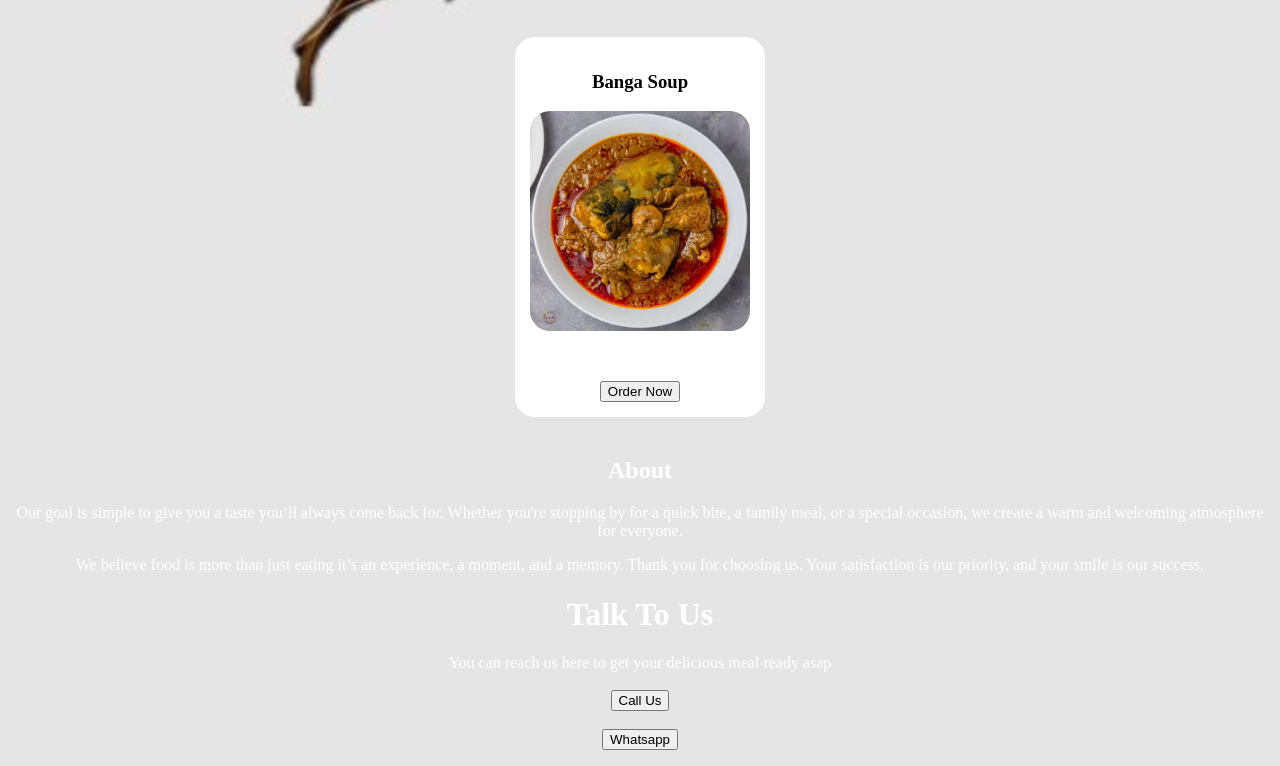
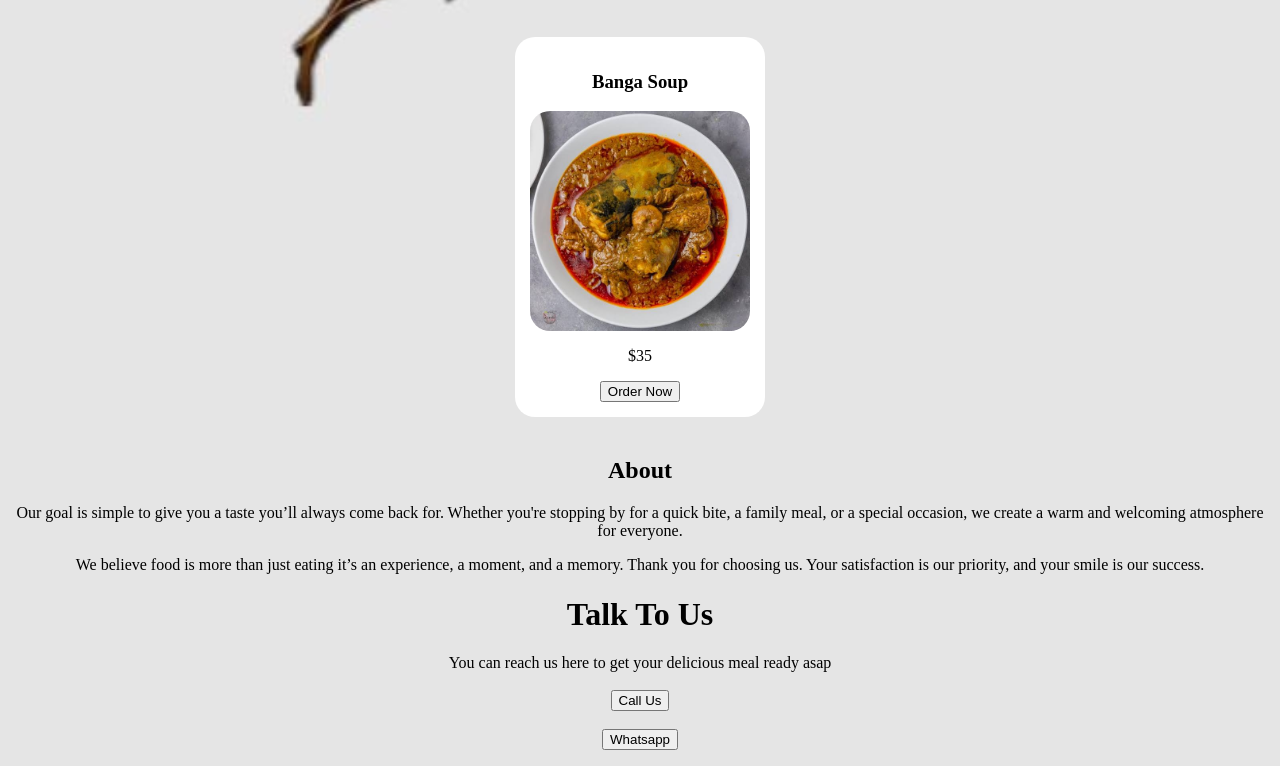
Before and after one commit to tianumid-g/my-website, a plain HTML site: page index.html in a window 1280 px wide. Shown: the part 1773-2539 px from the top of the page. Drawn offline with Linux system fonts and the light colour scheme.

Commit message:
update index.html

```diff
--- a/index.html
+++ b/index.html
@@ -8,9 +8,9 @@ background-image: url("logo.jpeg");
   background-position: center;
   background-repeat:norepeat;
 text-align:center }
-h1 {color:white}
-h2 {color:white}
-p{color:white;}
+h1 {color:black}
+h2 {color:black}
+p{color:black;}
 img{width: 100%; height:auto; display:block; border-radius:20px; margin: auto;}
 .product-container{
   display: flex;
```
